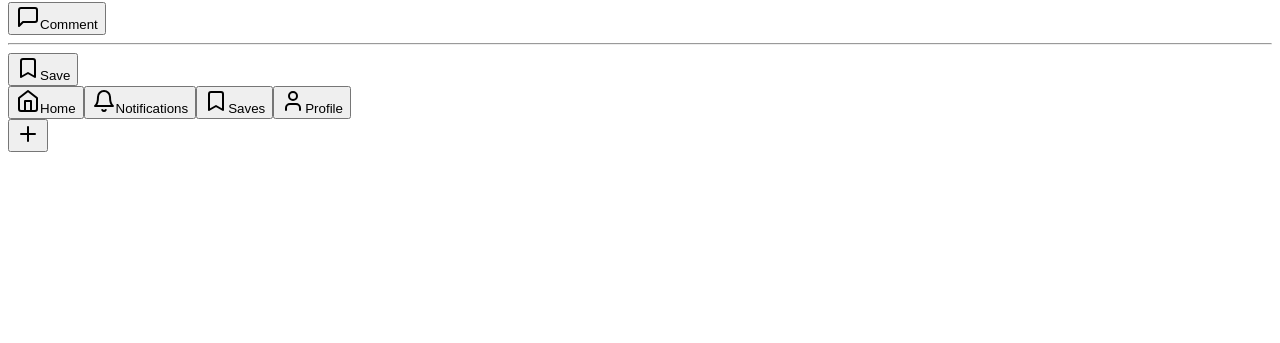
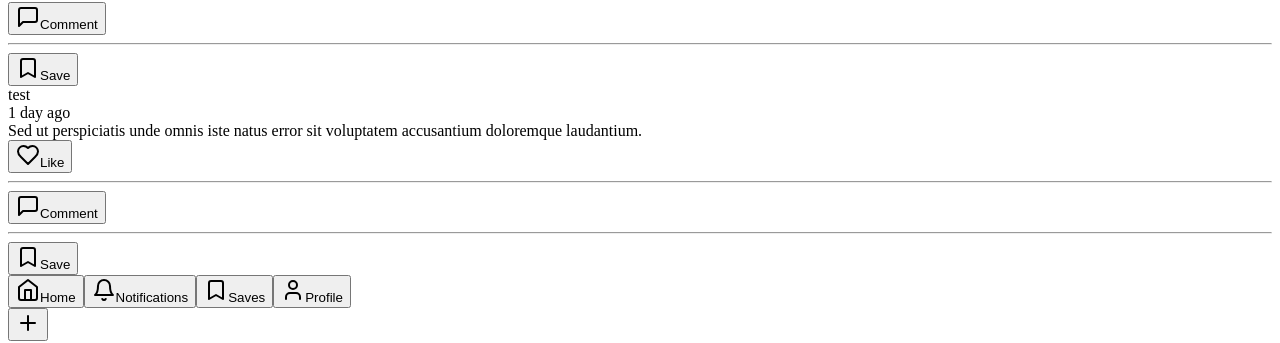
Before and after one commit to fraserws/Ally-Challenge, a React (Vite) app: page / in a window 1280 px wide. Shown: the part 1156-1499 px from the top of the page. Before the commit the page ends 1316 px from the top, so only its background shows below. Built offline with nearby package versions, Linux system fonts and the light colour scheme; the HTML template or start-up script is replaced by a standard one.

Commit message:
nothing special

```diff
--- a/src/App.tsx
+++ b/src/App.tsx
@@ -31,6 +31,12 @@ function App() {
       timestamp: "2023-04-26T14:30:00Z",
       text: "Sed ut perspiciatis unde omnis iste natus error sit voluptatem accusantium doloremque laudantium.",
       url: "https://www.phocafe.co.uk/",
+    },
+    {
+      id: 4,
+      username: "test",
+      timestamp: "2023-04-26T14:30:00Z",
+      text: "Sed ut perspiciatis unde omnis iste natus error sit voluptatem accusantium doloremque laudantium.",
     },
   ]);
 
```
